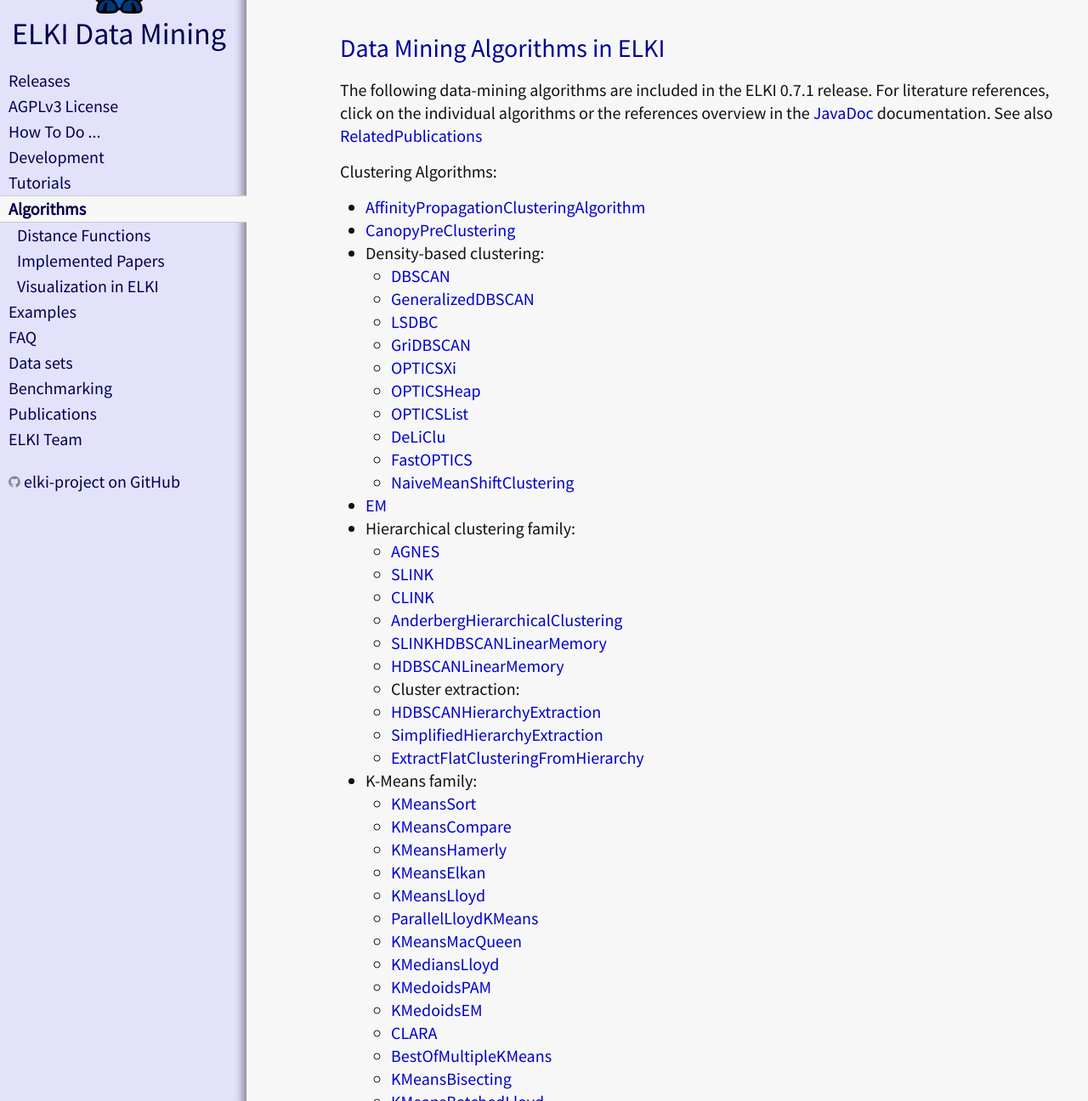
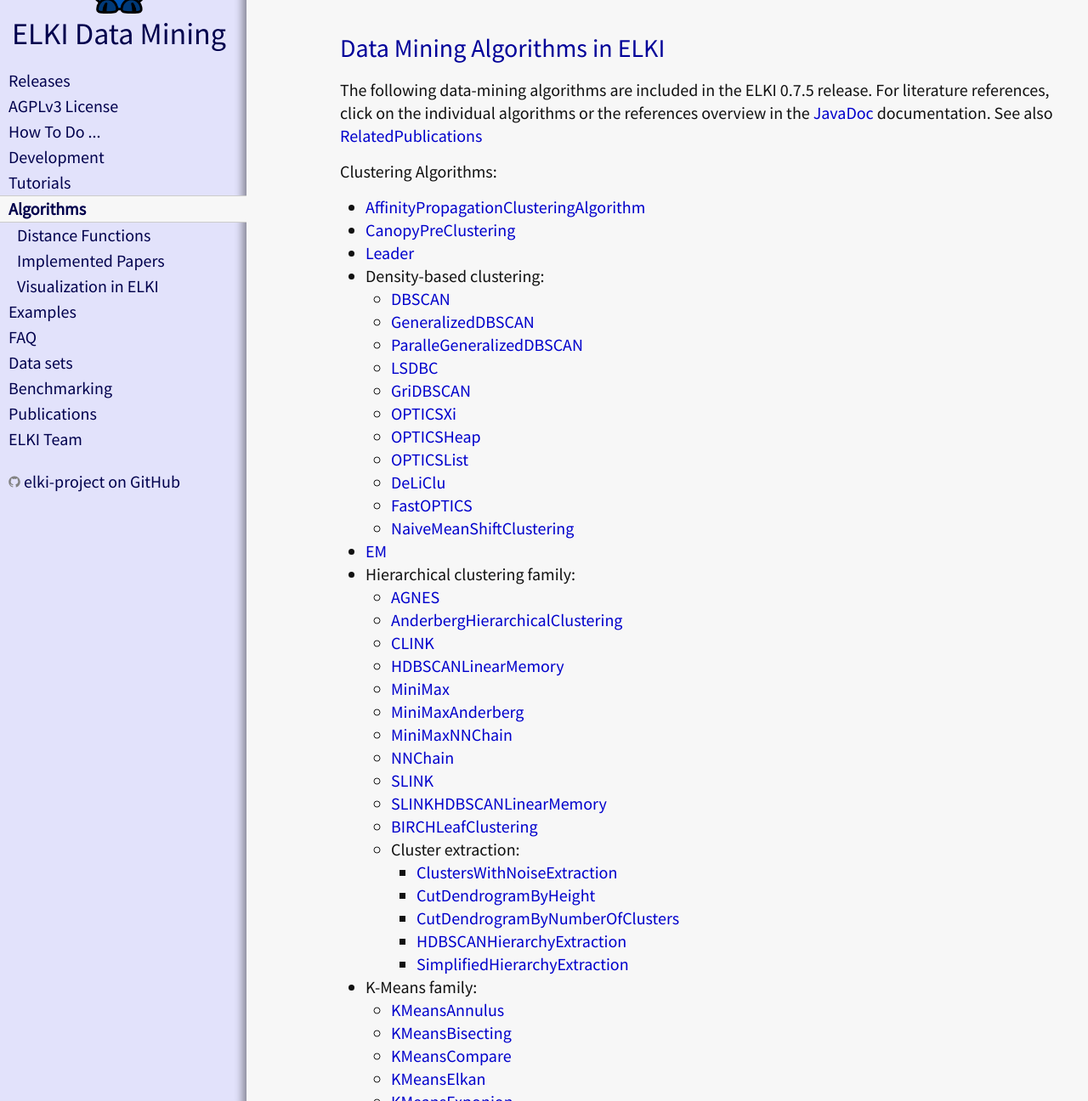
Before and after one commit to elki-project/elki-project.github.io, a Jekyll site: the page built from algorithms/index.md, in a window 1280 px wide and 1400 px high, cut to the strip 104-1400 px from the top of the window. Shown: the whole strip at 85% size. Built offline with Jekyll 4.4.1, drawn with Linux system fonts in a browser that asks for light colours; some of the changed text lies outside the part shown.

Commit message:
smaller fixes

```diff
--- a/algorithms/index.md
+++ b/algorithms/index.md
@@ -9,16 +9,18 @@
 Data Mining Algorithms in ELKI
 ==============================
 
-The following data-mining algorithms are included in the ELKI 0.7.1 release.
+The following data-mining algorithms are included in the ELKI 0.7.5 release.
 For literature references, click on the individual algorithms or the references overview in the [JavaDoc](/dev/javadoc) documentation. See also [RelatedPublications](/related)
 
 Clustering Algorithms:
 
 - [AffinityPropagationClusteringAlgorithm](/releases/current/javadoc/de/lmu/ifi/dbs/elki/algorithm/clustering/affinitypropagation/AffinityPropagationClusteringAlgorithm.html)
 - [CanopyPreClustering](/releases/current/javadoc/de/lmu/ifi/dbs/elki/algorithm/clustering/CanopyPreClustering.html)
+- [Leader](/releases/current/javadoc/de/lmu/ifi/dbs/elki/algorithm/clustering/Leader.html)
 - Density-based clustering:
   - [DBSCAN](/releases/current/javadoc/de/lmu/ifi/dbs/elki/algorithm/clustering/DBSCAN.html)
   - [GeneralizedDBSCAN](/releases/current/javadoc/de/lmu/ifi/dbs/elki/algorithm/clustering/gdbscan/GeneralizedDBSCAN.html)
+  - [ParalleGeneralizedDBSCAN](/releases/current/javadoc/de/lmu/ifi/dbs/elki/algorithm/clustering/gdbscan/parallel/ParallelGeneralizedDBSCAN.html)
   - [LSDBC](/releases/current/javadoc/de/lmu/ifi/dbs/elki/algorithm/clustering/gdbscan/LSDBC.html)
   - [GriDBSCAN](/releases/current/javadoc/de/lmu/ifi/dbs/elki/algorithm/clustering/GriDBSCAN.html)
   - [OPTICSXi](/releases/current/javadoc/de/lmu/ifi/dbs/elki/algorithm/clustering/optics/OPTICSXi.html)
@@ -30,31 +32,46 @@
 - [EM](/releases/current/javadoc/de/lmu/ifi/dbs/elki/algorithm/clustering/em/EM.html)
 - Hierarchical clustering family:
   - [AGNES](/releases/current/javadoc/de/lmu/ifi/dbs/elki/algorithm/clustering/hierarchical/AGNES.html)
+  - [AnderbergHierarchicalClustering](/releases/current/javadoc/de/lmu/ifi/dbs/elki/algorithm/clustering/hierarchical/AnderbergHierarchicalClustering.html)
+  - [CLINK](/releases/current/javadoc/de/lmu/ifi/dbs/elki/algorithm/clustering/hierarchical/CLINK.html)
+  - [HDBSCANLinearMemory](/releases/current/javadoc/de/lmu/ifi/dbs/elki/algorithm/clustering/hierarchical/HDBSCANLinearMemory.html)
+  - [MiniMax](/releases/current/javadoc/de/lmu/ifi/dbs/elki/algorithm/clustering/hierarchical/MiniMax.html)
+  - [MiniMaxAnderberg](/releases/current/javadoc/de/lmu/ifi/dbs/elki/algorithm/clustering/hierarchical/MiniMaxAnderberg.html)
+  - [MiniMaxNNChain](/releases/current/javadoc/de/lmu/ifi/dbs/elki/algorithm/clustering/hierarchical/MiniMaxNNChain.html)
+  - [NNChain](/releases/current/javadoc/de/lmu/ifi/dbs/elki/algorithm/clustering/hierarchical/NNChain.html)
   - [SLINK](/releases/current/javadoc/de/lmu/ifi/dbs/elki/algorithm/clustering/hierarchical/SLINK.html)
-  - [CLINK](/releases/current/javadoc/de/lmu/ifi/dbs/elki/algorithm/clustering/hierarchical/CLINK.html)
-  - [AnderbergHierarchicalClustering](/releases/current/javadoc/de/lmu/ifi/dbs/elki/algorithm/clustering/hierarchical/AnderbergHierarchicalClustering.html)
   - [SLINKHDBSCANLinearMemory](/releases/current/javadoc/de/lmu/ifi/dbs/elki/algorithm/clustering/hierarchical/SLINKHDBSCANLinearMemory.html)
-  - [HDBSCANLinearMemory](/releases/current/javadoc/de/lmu/ifi/dbs/elki/algorithm/clustering/hierarchical/HDBSCANLinearMemory.html)
+  - [BIRCHLeafClustering](/releases/current/javadoc/de/lmu/ifi/dbs/elki/algorithm/clustering/hierarchical/birch/BirchLeafClustering.html)
   - Cluster extraction:
-  - [HDBSCANHierarchyExtraction](/releases/current/javadoc/de/lmu/ifi/dbs/elki/algorithm/clustering/hierarchical/extraction/HDBSCANHierarchyExtraction.html)
-  - [SimplifiedHierarchyExtraction](/releases/current/javadoc/de/lmu/ifi/dbs/elki/algorithm/clustering/hierarchical/extraction/SimplifiedHierarchyExtraction.html)
-  - [ExtractFlatClusteringFromHierarchy](/releases/current/javadoc/de/lmu/ifi/dbs/elki/algorithm/clustering/hierarchical/extraction/ExtractFlatClusteringFromHierarchy.html)
+    - [ClustersWithNoiseExtraction](/releases/current/javadoc/de/lmu/ifi/dbs/elki/algorithm/clustering/hierarchical/extraction/ClustersWithNoiseExtraction.html)
+    - [CutDendrogramByHeight](/releases/current/javadoc/de/lmu/ifi/dbs/elki/algorithm/clustering/hierarchical/extraction/CutDendrogramByHeight.html)
+    - [CutDendrogramByNumberOfClusters](/releases/current/javadoc/de/lmu/ifi/dbs/elki/algorithm/clustering/hierarchical/extraction/CutDendrogramByNumberOfClusters.html)
+    - [HDBSCANHierarchyExtraction](/releases/current/javadoc/de/lmu/ifi/dbs/elki/algorithm/clustering/hierarchical/extraction/HDBSCANHierarchyExtraction.html)
+    - [SimplifiedHierarchyExtraction](/releases/current/javadoc/de/lmu/ifi/dbs/elki/algorithm/clustering/hierarchical/extraction/SimplifiedHierarchyExtraction.html)
 - K-Means family:
-  - [KMeansSort](/releases/current/javadoc/de/lmu/ifi/dbs/elki/algorithm/clustering/kmeans/KMeansSort.html)
+  - [KMeansAnnulus](/releases/current/javadoc/de/lmu/ifi/dbs/elki/algorithm/clustering/kmeans/KMeansAnnulus.html)
+  - [KMeansBisecting](/releases/current/javadoc/de/lmu/ifi/dbs/elki/algorithm/clustering/kmeans/KMeansBisecting.html)
   - [KMeansCompare](/releases/current/javadoc/de/lmu/ifi/dbs/elki/algorithm/clustering/kmeans/KMeansCompare.html)
+  - [KMeansElkan](/releases/current/javadoc/de/lmu/ifi/dbs/elki/algorithm/clustering/kmeans/KMeansElkan.html)
+  - [KMeansExponion](/releases/current/javadoc/de/lmu/ifi/dbs/elki/algorithm/clustering/kmeans/KMeansExponion.html)
   - [KMeansHamerly](/releases/current/javadoc/de/lmu/ifi/dbs/elki/algorithm/clustering/kmeans/KMeansHamerly.html)
-  - [KMeansElkan](/releases/current/javadoc/de/lmu/ifi/dbs/elki/algorithm/clustering/kmeans/KMeansElkan.html)
   - [KMeansLloyd](/releases/current/javadoc/de/lmu/ifi/dbs/elki/algorithm/clustering/kmeans/KMeansLloyd.html)
   - [ParallelLloydKMeans](/releases/current/javadoc/de/lmu/ifi/dbs/elki/algorithm/clustering/kmeans/parallel/ParallelLloydKMeans.html)
   - [KMeansMacQueen](/releases/current/javadoc/de/lmu/ifi/dbs/elki/algorithm/clustering/kmeans/KMeansMacQueen.html)
+  - [KMeansMinusMinus](/releases/current/javadoc/de/lmu/ifi/dbs/elki/algorithm/clustering/kmeans/KMeansMinusMinus.html)
+  - [KMeansSimplifiedElkan](/releases/current/javadoc/de/lmu/ifi/dbs/elki/algorithm/clustering/kmeans/KMeansSimplifiedElkan.html)
+  - [KMeansSort](/releases/current/javadoc/de/lmu/ifi/dbs/elki/algorithm/clustering/kmeans/KMeansSort.html)
   - [KMediansLloyd](/releases/current/javadoc/de/lmu/ifi/dbs/elki/algorithm/clustering/kmeans/KMediansLloyd.html)
+  - [KMedoidsFastPAM](/releases/current/javadoc/de/lmu/ifi/dbs/elki/algorithm/clustering/kmeans/KMedoidsFastPAM.html)
+  - [KMedoidsFastPAM1](/releases/current/javadoc/de/lmu/ifi/dbs/elki/algorithm/clustering/kmeans/KMedoidsFastPAM1.html)
   - [KMedoidsPAM](/releases/current/javadoc/de/lmu/ifi/dbs/elki/algorithm/clustering/kmeans/KMedoidsPAM.html)
-  - [KMedoidsEM](/releases/current/javadoc/de/lmu/ifi/dbs/elki/algorithm/clustering/kmeans/KMedoidsEM.html)
+  - [KMedoidsPAMReynolds](/releases/current/javadoc/de/lmu/ifi/dbs/elki/algorithm/clustering/kmeans/KMedoidsPAMReynolds.html)
+  - [KMedoidsPark](/releases/current/javadoc/de/lmu/ifi/dbs/elki/algorithm/clustering/kmeans/KMedoidsPark.html)
   - [CLARA](/releases/current/javadoc/de/lmu/ifi/dbs/elki/algorithm/clustering/kmeans/CLARA.html)
+  - [CLARANS](/releases/current/javadoc/de/lmu/ifi/dbs/elki/algorithm/clustering/kmeans/CLARANS.html)
+  - [FastCLARA](/releases/current/javadoc/de/lmu/ifi/dbs/elki/algorithm/clustering/kmeans/FastCLARA.html)
+  - [FastCLARANS](/releases/current/javadoc/de/lmu/ifi/dbs/elki/algorithm/clustering/kmeans/FastCLARANS.html)
   - [BestOfMultipleKMeans](/releases/current/javadoc/de/lmu/ifi/dbs/elki/algorithm/clustering/kmeans/BestOfMultipleKMeans.html)
-  - [KMeansBisecting](/releases/current/javadoc/de/lmu/ifi/dbs/elki/algorithm/clustering/kmeans/KMeansBisecting.html)
-  - [KMeansBatchedLloyd](/releases/current/javadoc/de/lmu/ifi/dbs/elki/algorithm/clustering/kmeans/KMeansBatchedLloyd.html)
-  - [KMeansHybridLloydMacQueen](/releases/current/javadoc/de/lmu/ifi/dbs/elki/algorithm/clustering/kmeans/KMeansHybridLloydMacQueen.html)
   - [SingleAssignmentKMeans](/releases/current/javadoc/de/lmu/ifi/dbs/elki/algorithm/clustering/kmeans/SingleAssignmentKMeans.html)
   - [XMeans](/releases/current/javadoc/de/lmu/ifi/dbs/elki/algorithm/clustering/kmeans/XMeans.html)
 - [SNNClustering](/releases/current/javadoc/de/lmu/ifi/dbs/elki/algorithm/clustering/SNNClustering.html)
```
Also changed, not shown: other parts of algorithms/index.md (+21 -2 lines), algorithms/distances.md (+45 -24 lines), algorithms/visualization.md (+4 -4 lines), releases/index.md (+1 -1 lines).
